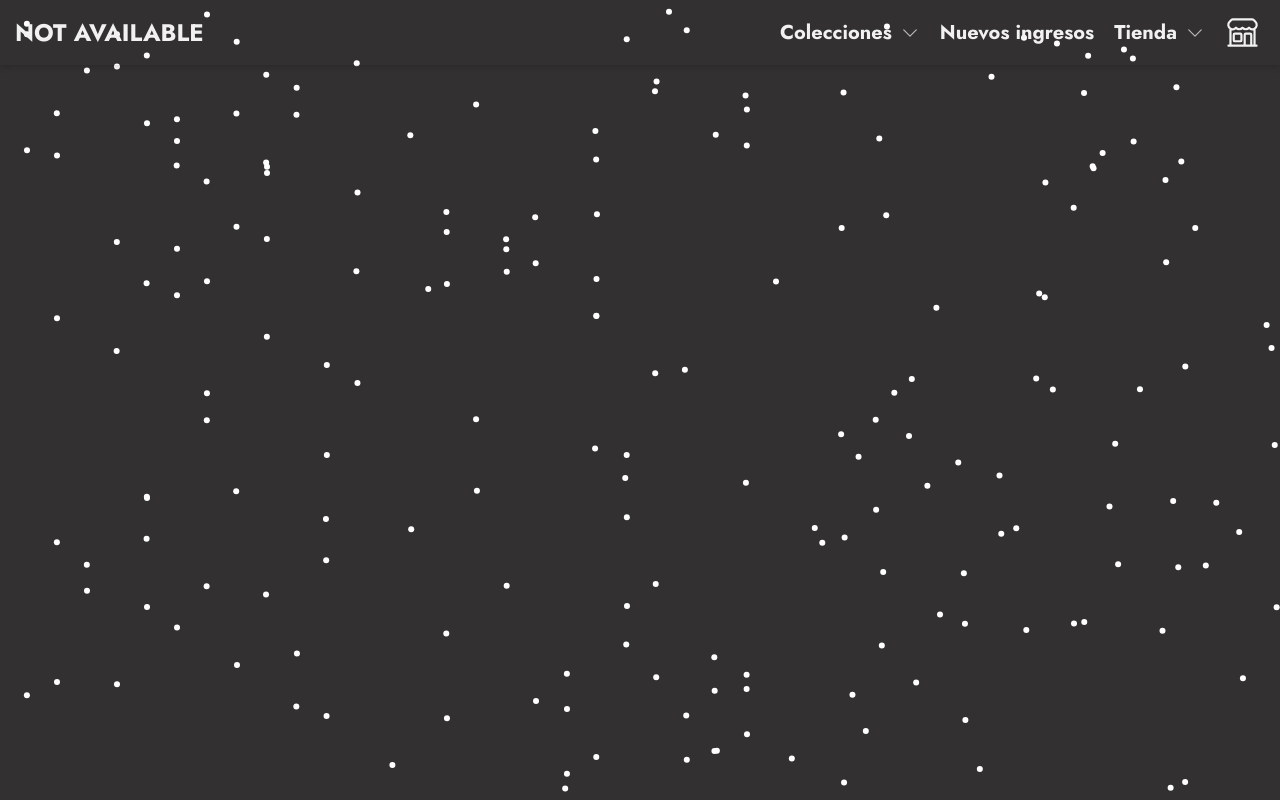
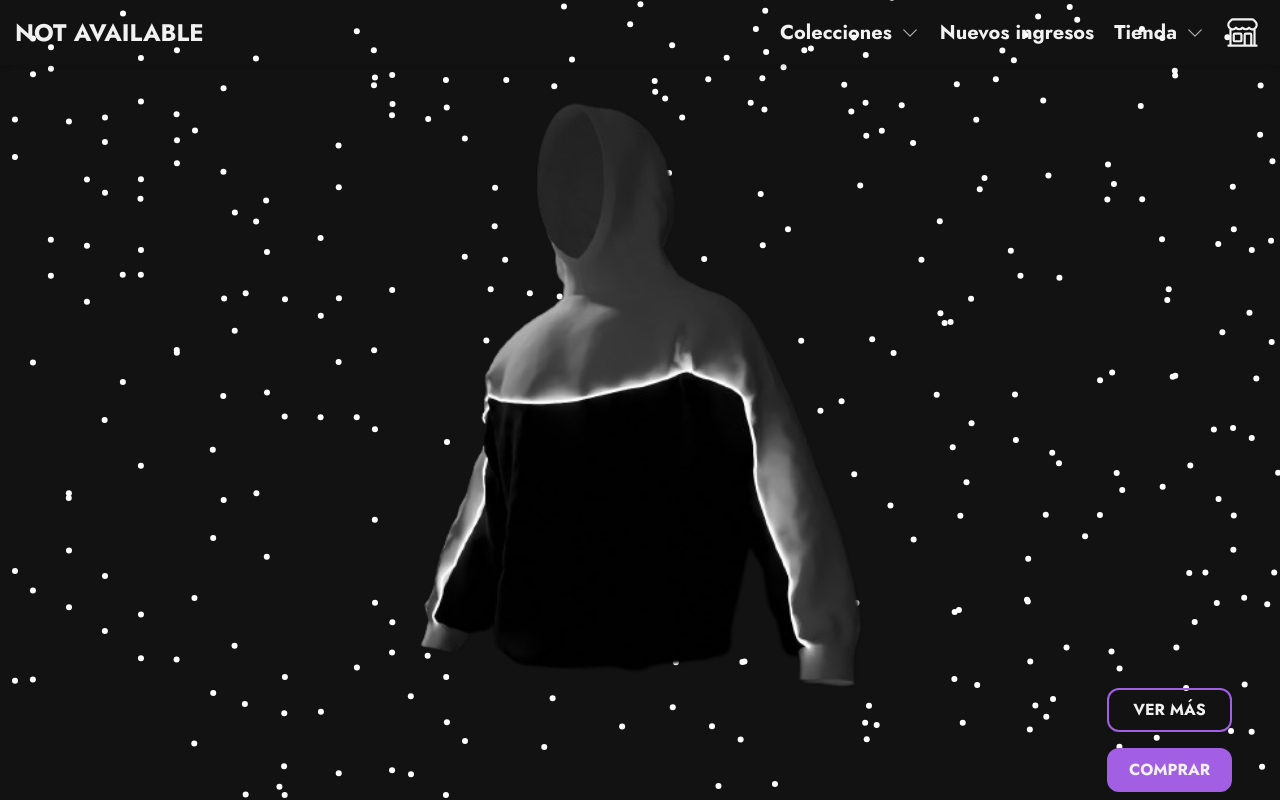
Before and after one commit to Matisantillan11/not-available-store, a React (Vite) app: page / in a window 1280 px wide. Built offline with nearby package versions, Linux system fonts and the light colour scheme.

Commit message:
fix: background and quantity of particles

```diff
--- a/src/modules/common/components/layout/styles/hamburguer.style.css
+++ b/src/modules/common/components/layout/styles/hamburguer.style.css
@@ -3,7 +3,7 @@
 @tailwind utilities;
 
 .hamburguer {
-	@apply bg-[#A25FE3] lg:hidden w-[45px] h-[45px] rounded-full flex flex-col justify-center items-center;
+	@apply bg-[#] lg:hidden w-[45px] h-[45px] rounded-full flex flex-col justify-center items-center;
 
 	.stick {
 		@apply w-[25px] h-[3px] bg-primary-white mt-[4px] rounded-full;
--- a/src/modules/dashboard/components/particles/particle-config.ts
+++ b/src/modules/dashboard/components/particles/particle-config.ts
@@ -3,7 +3,7 @@ import { IOptions, RecursivePartial } from 'tsparticles-engine'
 export const particleConfig: RecursivePartial<IOptions> = {
 	background: {
 		color: {
-			value: '#323031',
+			value: '#121212',
 		},
 		position: 'relative',
 	},
@@ -76,7 +76,7 @@ export const particleConfig: RecursivePartial<IOptions> = {
 				},
 			},
 			enable: false,
-			maxSpeed: 50,
+			maxSpeed: 10,
 			mode: 'bounce',
 			overlap: {
 				enable: true,
@@ -167,7 +167,7 @@ export const particleConfig: RecursivePartial<IOptions> = {
 			},
 			random: false,
 			size: false,
-			speed: 5,
+			speed: 3,
 			spin: {
 				acceleration: 0,
 				enable: false,
@@ -188,7 +188,7 @@ export const particleConfig: RecursivePartial<IOptions> = {
 				height: 1080,
 			},
 			limit: 0,
-			value: 200,
+			value: 350,
 		},
 		opacity: {
 			random: {
--- a/src/modules/dashboard/dashboard.module.tsx
+++ b/src/modules/dashboard/dashboard.module.tsx
@@ -1,13 +1,26 @@
 import { CardList } from './components/list/cardList.component'
+import { Fragment } from 'react'
 import { ParticleBackground } from './components/particles/particle-background.component'
+import RENDER from '@modules/common/assets/render.png'
 import { SearchInput } from './components/input/search-input.component'
-
 export const DashboardModule = () => {
 	return (
-		/* 		<div className='py-[50px] px-[10px] lg:p-[50px]'>
-			<h3 className='font-bold text-center my-[8px]'>STORE</h3>
-			<SearchInput placeholder='Search..' /> */
-		<ParticleBackground />
-		/* 	</div> */
+		<Fragment>
+			<ParticleBackground />
+			<div className='fixed w-[100vw] h-[100vh] flex justify-center items-center'>
+				<img src={RENDER} width={650} height={650} />
+			</div>
+
+			<footer className='fixed w-[100vw] h-[120px]  bottom-0 left-0 flex justify-end items-center px-12'>
+				<div className='flex flex-col justify-evenly items-center'>
+					<button className='my-2 w-[125px] py-[8px] px-[12px] rounded-[12px] border-solid border-2 border-purple-main text-primary-white font-bold'>
+						VER MÁS
+					</button>
+					<button className='my-2 py-[8px] w-[125px] px-[12px] rounded-[12px] border-solid border-2 border-purple-main bg-purple-main text-primary-white font-bold'>
+						COMPRAR
+					</button>
+				</div>
+			</footer>
+		</Fragment>
 	)
 }
--- a/tailwind.config.js
+++ b/tailwind.config.js
@@ -15,6 +15,9 @@ export default {
 				green: {
 					green100: '#253E3B',
 				},
+				purple: {
+					main: '#A25FE3',
+				},
 			},
 		},
 	},
```
Also changed, not shown: src/modules/common/assets/render.png (added), 1 other file (tests, documents, lock files or other folders).
